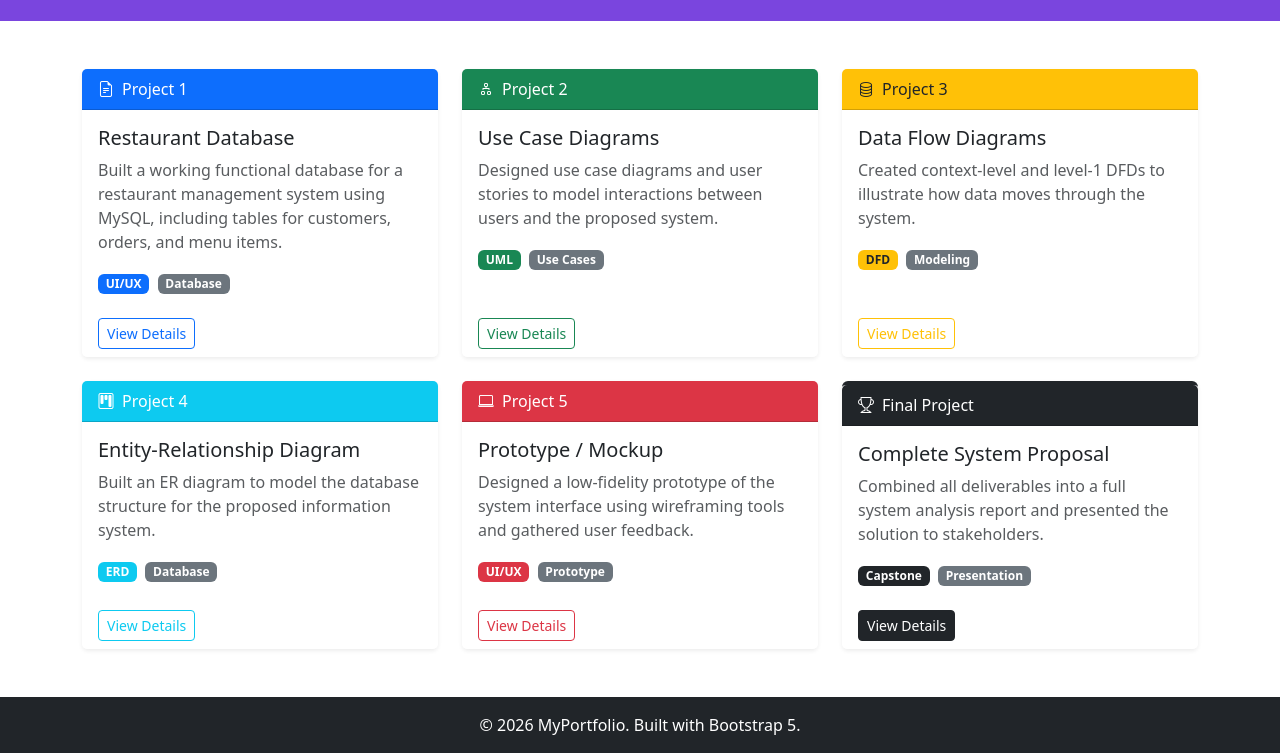
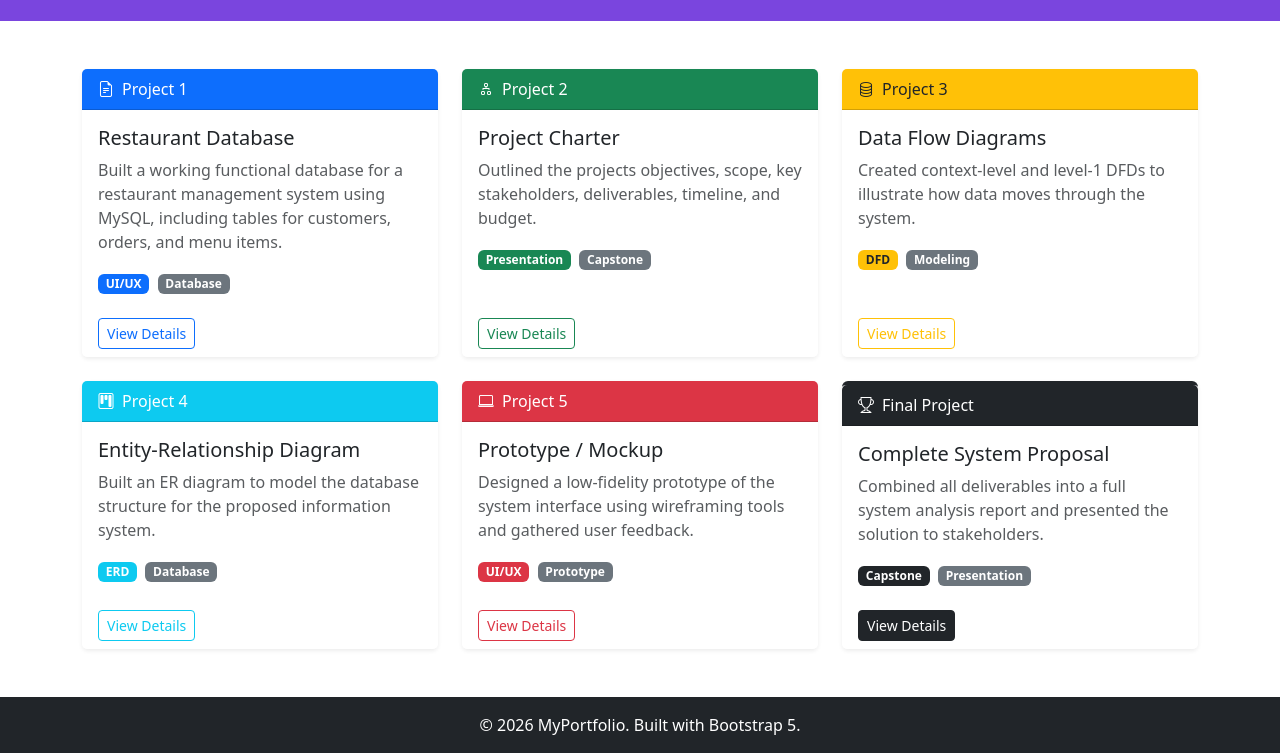
Before and after one commit to aktronis-byte/is436-portfolio, a plain HTML site: page projects.html in a window 1280 px wide. Shown: the part 163-916 px from the top of the page. Drawn offline with nearby package versions, Linux system fonts and the light colour scheme.

Commit message:
project 2

```diff
--- a/projects.html
+++ b/projects.html
@@ -75,17 +75,17 @@
               <i class="bi bi-diagram-2 me-2"></i>Project 2
             </div>
             <div class="card-body">
-              <h5 class="card-title">Use Case Diagrams</h5>
+              <h5 class="card-title">Project Charter</h5>
               <p class="card-text text-muted">
-                Designed use case diagrams and user stories to model interactions between users and the proposed system.
+                Outlined the projects objectives, scope, key stakeholders, deliverables, timeline, and budget.
               </p>
               <div class="mt-2">
-                <span class="badge bg-success me-1">UML</span>
-                <span class="badge bg-secondary me-1">Use Cases</span>
+                <span class="badge bg-success me-1">Presentation</span>
+                <span class="badge bg-secondary me-1">Capstone</span>
               </div>
             </div>
             <div class="card-footer bg-white border-0">
-              <a href="#" class="btn btn-sm btn-outline-success">View Details</a>
+              <a href="https://docs.google.com/presentation/d/1MEjaWDkS85ScK06J9cRhfSLV6e0_IGAMrLhURM0ASdI/edit?usp=sharing" class="btn btn-sm btn-outline-success">View Details</a>
             </div>
           </div>
         </div>
```
